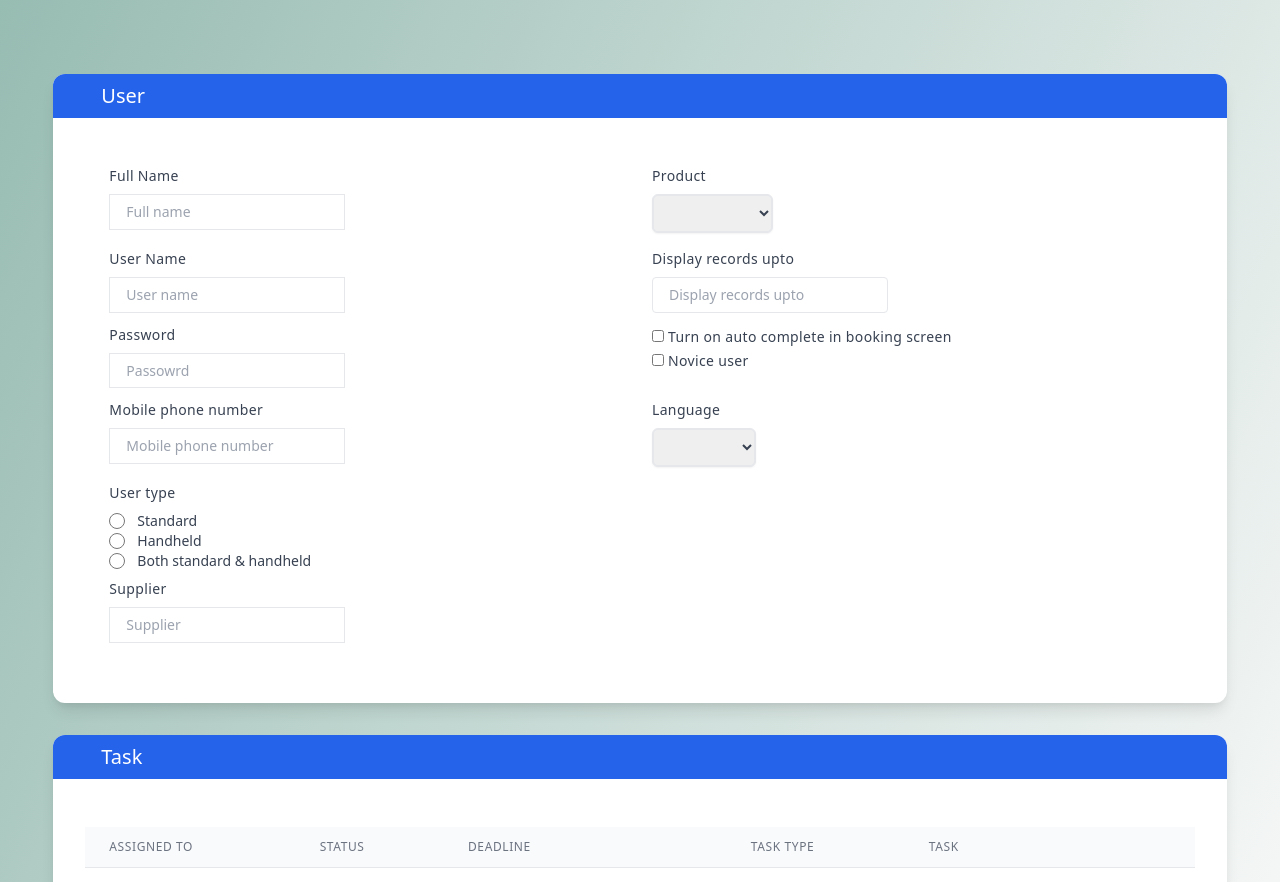
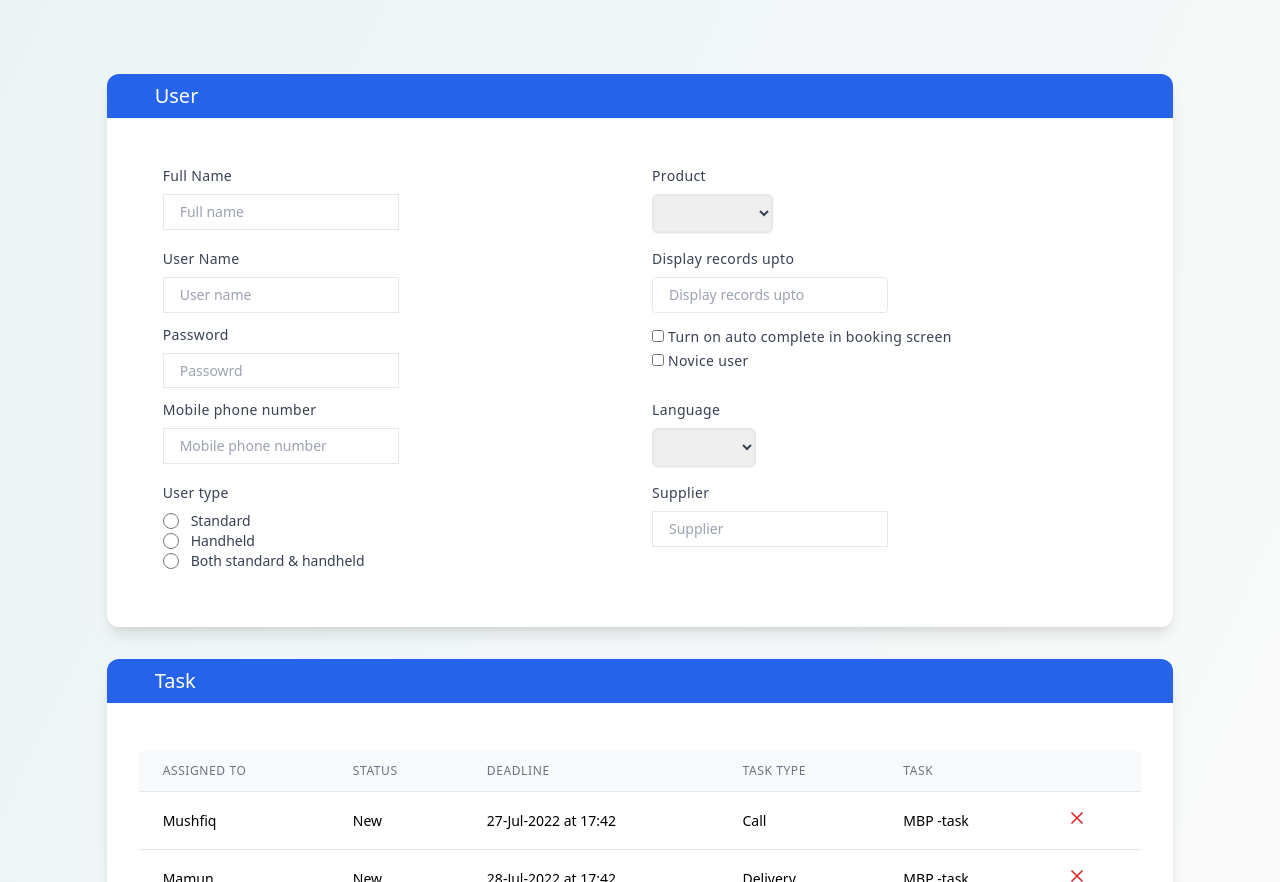
Before and after one commit to tahsin-hasan-m4/tailwind-demo, a website: page build/index.html in a window 1280 px wide. Shown: the part 70-952 px from the top of the page. Drawn offline with nearby package versions, Linux system fonts and the light colour scheme.

Commit message:
Updated enhancement

```diff
--- a/build/index.html
+++ b/build/index.html
@@ -27,9 +27,9 @@
         </div>
     </nav>
 
-    <div class="min-h-screen py-20"  style="background-image: linear-gradient(115deg, #97bcb2, #fafafa)">
+    <div class="min-h-screen py-20"  style="background-image: linear-gradient(115deg, #ebf4f4, #fafafa)">
         <div class="container mx-auto">
-          <div class="flex flex-col lg:w-11/12 bg-white rounded-xl mx-auto shadow-lg overflow-hidden items-start">
+          <div class="flex flex-col lg:w-10/12 bg-white rounded-xl mx-auto shadow-lg overflow-hidden items-start">
             <div class="w-full bg-blue-600 text-white py-2 px-12">
                 <h2 class="text-xl">User</h2>
             </div>
@@ -42,7 +42,7 @@
                     </label>
                     <input class="appearance-none block w-fit md:w-fit text-gray-700 border py-2 px-4 mb-3 leading-tight focus:outline-none focus:bg-white" id="grid-first-name" type="text" placeholder="Full name">
                   </div>
-                  <div class="w-full md:w-1/2 px-3">
+                  <div class="w-full md:w-1/2 px-3 md:mb-0" >
                     <label class="block tracking-wide text-gray-700 mb-2" for="grid-last-name">Product</label>
                     <select id="country" name="country"" class="block w-fit md:w-fit rounded-md border py-2 px-4 mb-4 text-gray-700 shadow-sm ring-1 ring-inset ring-gray-200 focus:outline-none focus:bg-white">
                       <option></option>
@@ -125,18 +125,11 @@
                     </div>
                     <!-- < class="appearance-none block w-fit text-gray-700 border py-2 px-4 mb-3 leading-tight focus:outline-none focus:bg-white" id="grid-first-name" type="text" placeholder="User name"> -->
                   </div>
-                </div>
-                <div class="flex flex-wrap mx-3 ">
-                  <div class="w-full md:w-1/2 px-3 mb-6 md:mb-0">
+                  <div class="w-full md:w-1/2 px-3">
                     <label class="block tracking-wide text-gray-700 mb-2" for="grid-first-name">
                       Supplier
                     </label>
                     <input class="appearance-none block w-fit text-gray-700 border py-2 px-4 mb-3 leading-tight focus:outline-none focus:bg-white" id="grid-first-name" type="text" placeholder="Supplier">
-                  </div>
-                  <div class="w-full md:w-1/2 px-3">
-                    <label class="block tracking-wide text-gray-700 mb-2" for="grid-last-name">
-
-                    </label>
                   </div>
                 </div>
 
@@ -145,7 +138,7 @@
           </div>
 
 
-          <div class="flex flex-col lg:w-11/12 bg-white rounded-xl mt-8 mx-auto shadow-lg overflow-hidden items-start">
+          <div class="flex flex-col lg:w-10/12 bg-white rounded-xl mt-8 mx-auto shadow-lg overflow-hidden items-start">
             <div class="w-full bg-blue-600 text-white py-2 px-12">
                 <h2 class="text-xl">Task</h2>
             </div>
```
